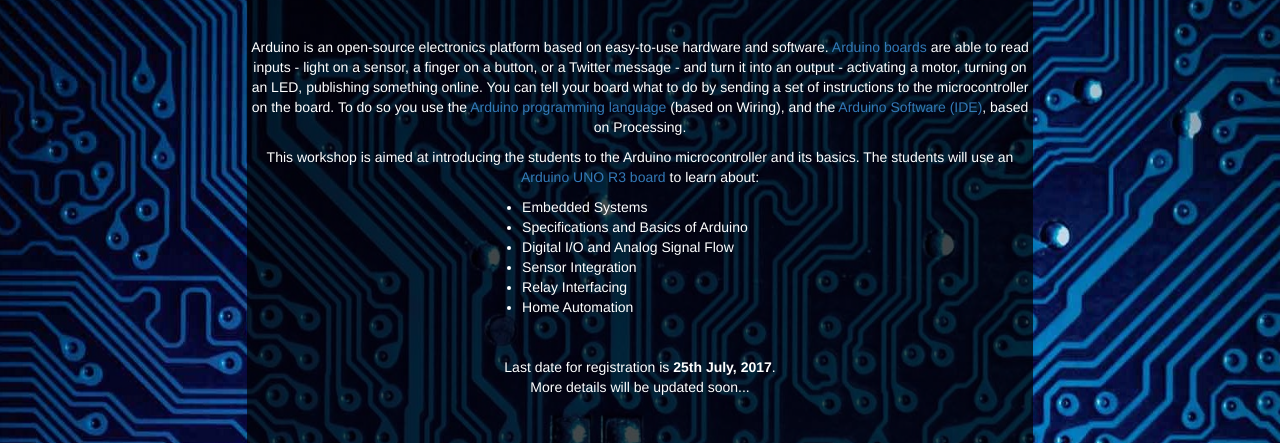
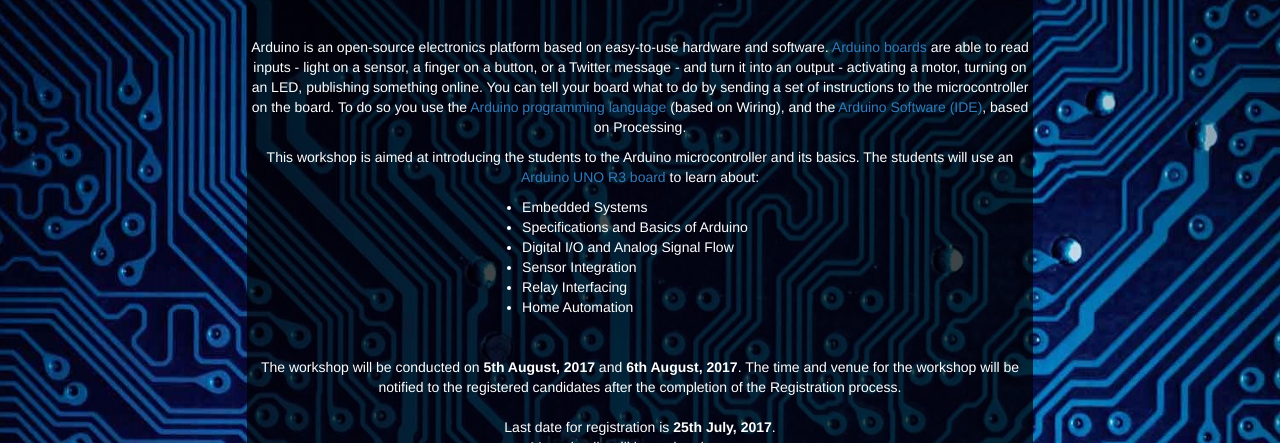
Before and after one commit to SudhansuBarik/arduino_workshop, a plain HTML site: page index.html in a window 1280 px wide. Shown: the part 357-800 px from the top of the page. Drawn offline with Linux system fonts and the light colour scheme.

Commit message:
Updated dates for Workshop

```diff
--- a/index.html
+++ b/index.html
@@ -74,6 +74,7 @@
                         </ul>
                     </div><br><br>
                     <p class="center-details">
+                        The workshop will be conducted on <b>5th August, 2017</b> and <b>6th August, 2017</b>. The time and venue for the workshop will be notified to the registered candidates after the completion of the Registration process.<br><br>
                         Last date for registration is <b>25th July, 2017</b>.<br>
                         More details will be updated soon...
                         </p><br>
```
